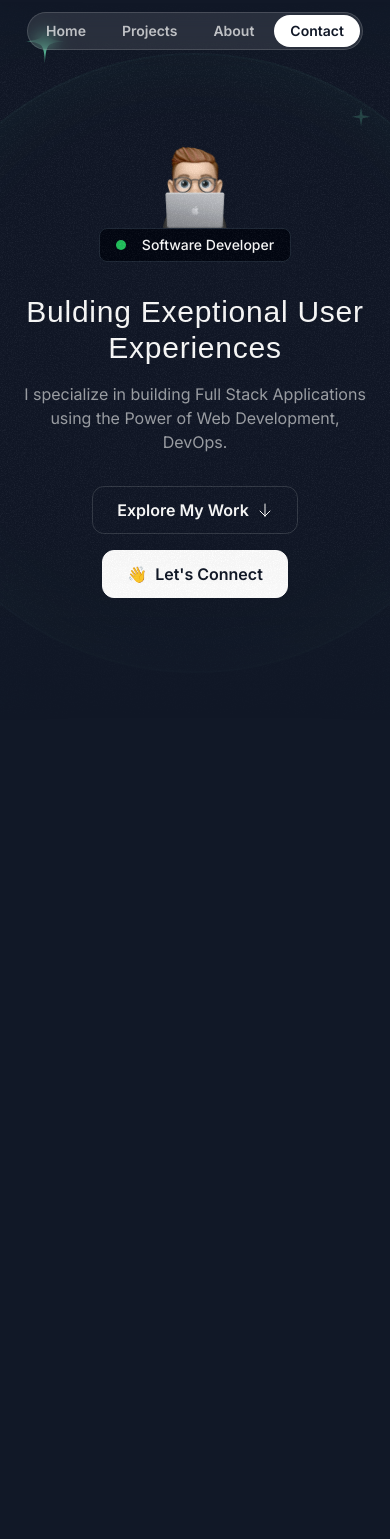
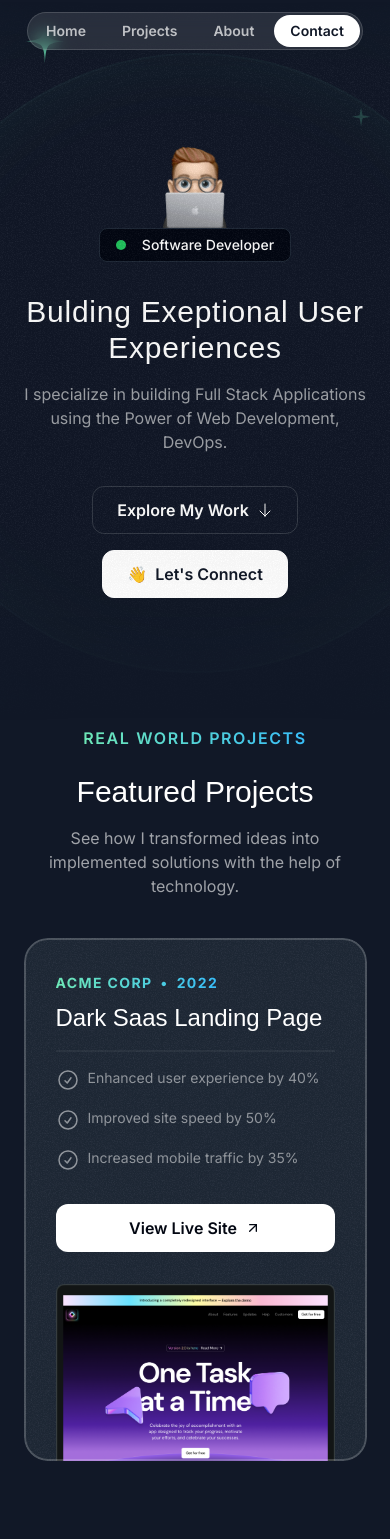
Before and after one commit to shah-utkarsh/UtkarshPortfolio, a Next.js app: page / in a window 390 px wide. Shown: the top 1539 px of the page. Before the commit the page ends 973 px from the top, so only its background shows below. Built offline with nearby package versions, Linux system fonts and the light colour scheme; a web font is replaced by a local one.

Commit message:
Added: Project Section

```diff
--- a/src/app/globals.css
+++ b/src/app/globals.css
@@ -11,3 +11,9 @@
         @apply absolute inset-0 border-2 top-1/2 left-1/2 -translate-x-1/2 -translate-y-1/2 rounded-full border-emerald-300/5 shadow-[0_0_80px_inset] shadow-emerald-300/5
     }
 }
+
+@layer utilities{
+    .container{
+        @apply lg:max-w-5xl;
+    }
+}
--- a/src/app/page.tsx
+++ b/src/app/page.tsx
@@ -1,11 +1,13 @@
 import { Header } from "@/sections/Header";
 import { HeroSection } from "@/sections/Hero";
+import { ProjectsSection } from "@/sections/Projects";
 
 export default function Home() {
   return (
     <div>
       <Header />
       <HeroSection />
+      <ProjectsSection />
     </div>
   );
 }
--- a/src/sections/Projects.tsx
+++ b/src/sections/Projects.tsx
@@ -1,6 +1,10 @@
 import darkSaasLandingPage from "@/assets/images/dark-saas-landing-page.png";
 import lightSaasLandingPage from "@/assets/images/light-saas-landing-page.png";
 import aiStartupLandingPage from "@/assets/images/ai-startup-landing-page.png";
+import Image from "next/image";
+import CheckCirlceIcon from "@/assets/icons/check-circle.svg";
+import ArrowUpRight from "@/assets/icons/arrow-up-right.svg";
+import grainImage from "@/assets/images/grain.jpg";
 
 const portfolioProjects = [
   {
@@ -42,5 +46,68 @@
 ];
 
 export const ProjectsSection = () => {
-  return <div>Projects Section</div>;
+  return (
+    <section className="pb-16 lg:py-24">
+      <div className="container">
+        <div className="flex justify-center ">
+          <p className=" font-semibold uppercase tracking-widest bg-gradient-to-r from-emerald-300 to-sky-400 bg-clip-text text-transparent text-center">
+            Real World Projects
+          </p>
+        </div>
+        <h2 className="font-serif text-3xl md:text-5xl text-center mt-6 ">
+          Featured Projects
+        </h2>
+        <p className="text-center md:text-lg lg:text-xl text-white/60 mt-4 max-w-md mx-auto ">
+          See how I transformed ideas into implemented solutions with the help
+          of technology.
+        </p>
+        <div className="mt-10 md:mt-20 flex flex-col  gap-20 ">
+          {portfolioProjects.map((project) => (
+            <div
+              key={project.title}
+              className="bg-gray-800 rounded-3xl relative z-0 overflow-hidden after:z-10 after:content-[''] after:absolute after:inset-0 after:outline-2 after:outline after:-outline-offset-2 after:rounded-3xl after:outline-white/20 px-8 pt-8 md:pt-12 md:px-10 lg:mt-16 lg:px-20 after:pointer-events-none"
+            >
+              <div
+                className="absolute inset-0 -z-10 opacity-5"
+                style={{
+                  backgroundImage: `url(${grainImage.src})`,
+                }}
+              ></div>
+              <div className="lg:grid lg:grid-cols-2 lg:gap-16" >
+                <div className="lg:pb-16">
+              <div className="bg-gradient-to-r from-emerald-300 to-sky-400 inline-flex gap-2 font-bold uppercase tracking-widest text-sm text-transparent bg-clip-text">
+                <span>{project.company}</span>
+                <span>&bull;</span>
+                <span>{project.year}</span>
+              </div>
+
+              <h3 className="font-serif text-2xl mt-2 md:mt-5 md:text-4xl  ">
+                {project.title}
+              </h3>
+              <hr className="border-t-2 border-white/5 mt-4 md:mt-5" />
+              <ul className="flex flex-col gap-4 mt-4 md:mt-5">
+                {project.results.map((result) => (
+                  <li className="flex gap-2 text-sm  md:text-base text-white/50">
+                    <CheckCirlceIcon className="size-5 md: size-6" />
+                    <span>{result.title}</span>
+                  </li>
+                ))}
+              </ul>
+              <a href={project.link}>
+                <button className="bg-white text-gray-950 h-12 w-full md:w-auto px-6 rounded-xl font-semibold inline-flex items-center justify-center gap-2 mt-8">
+                  <span>View Live Site</span>
+                  <ArrowUpRight className="size-4" />
+                </button>
+              </a>
+              </div>
+              <div>
+              <Image src={project.image} alt={project.title} className="mt-8 lg:mt-0 " />
+              </div>
+            </div>
+            </div>
+          ))}
+        </div>
+      </div>
+    </section>
+  );
 };
```
